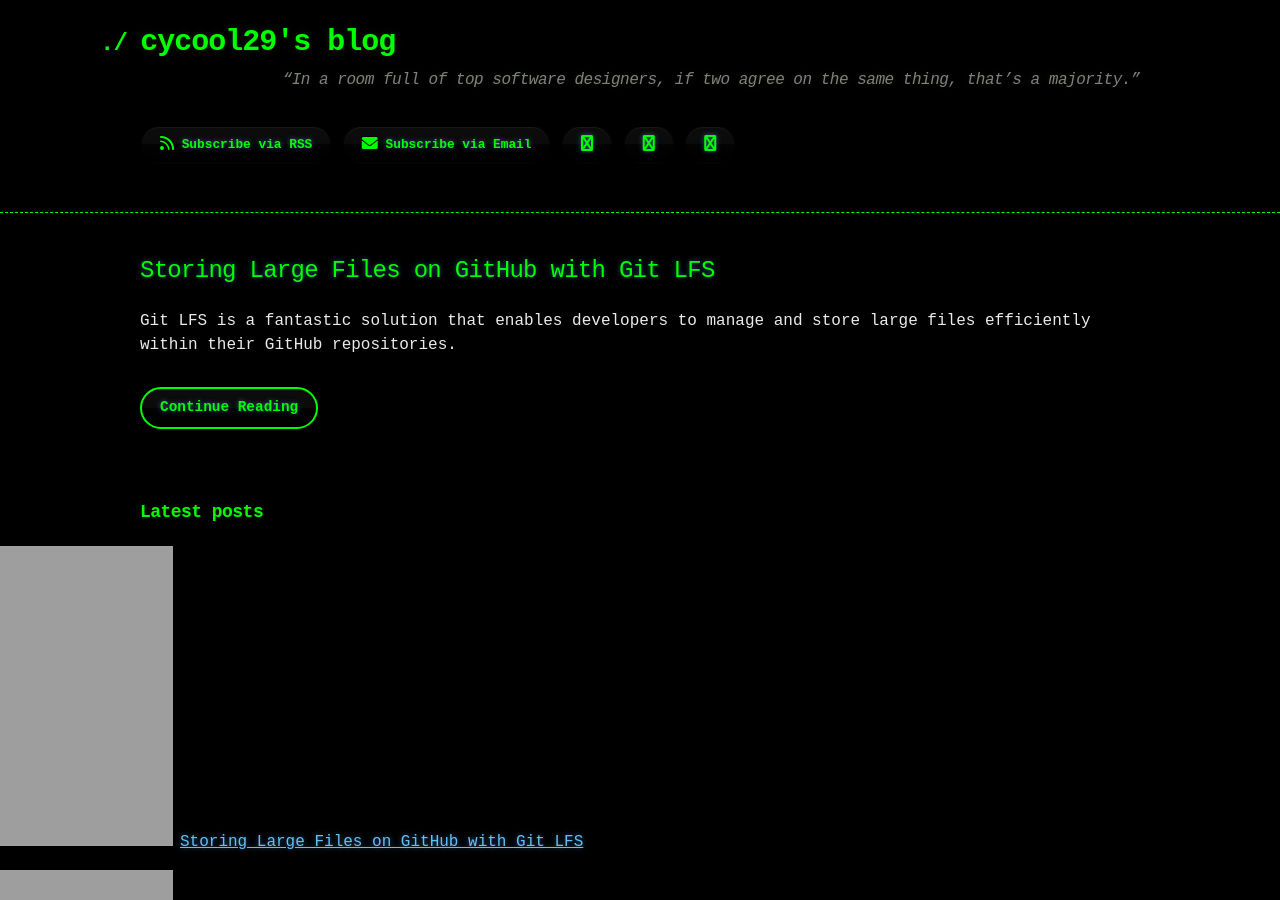
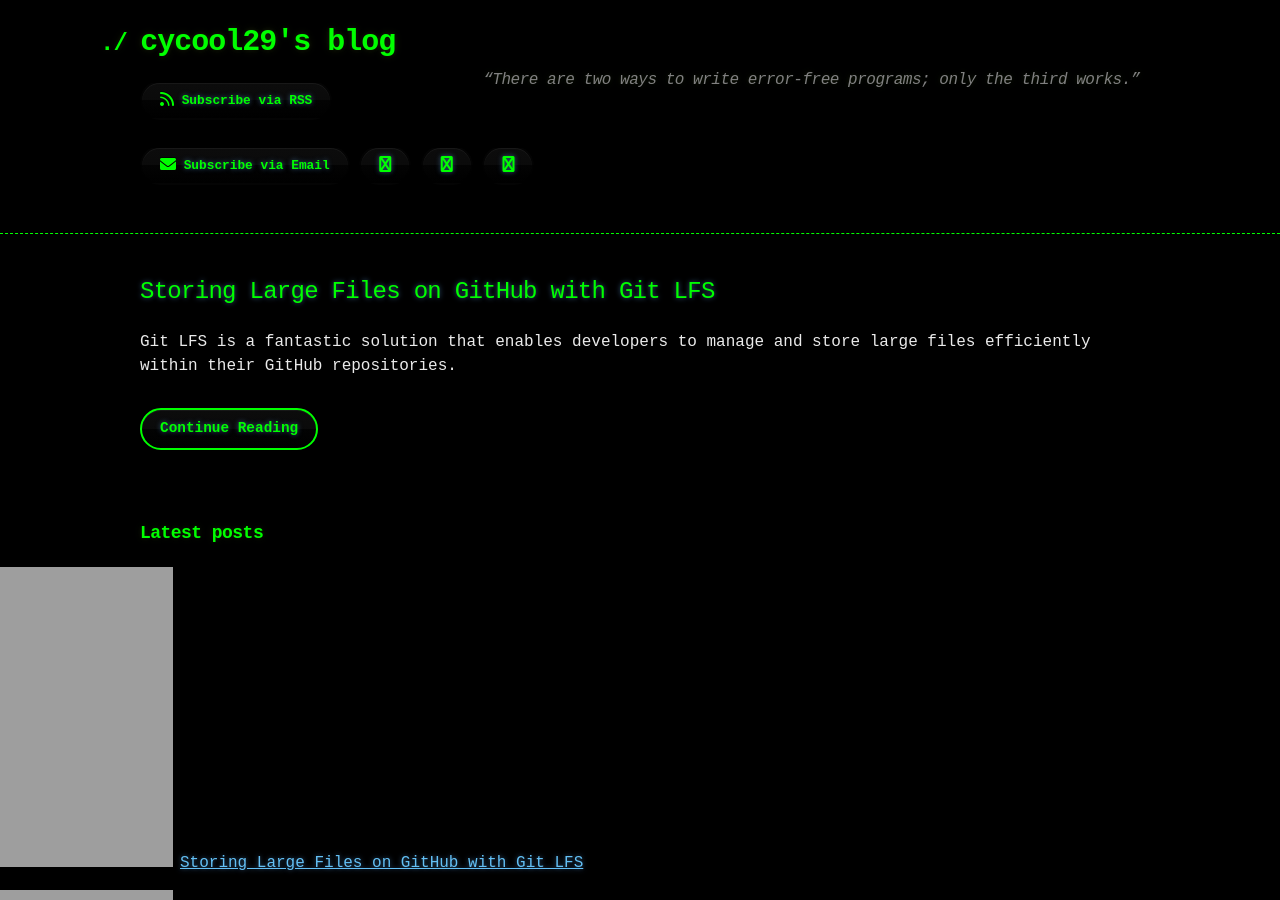
Before and after one commit to cycool29/cycool29.github.io, a Jekyll site: the page built from index.md, in a window 1280 px wide and 900 px high. Built offline with Jekyll 4.4.1, drawn with Linux system fonts in a browser that asks for light colours; a style sheet for code colours, icons or effects is not loaded.

Commit message:
Update quotes

```diff
--- a/_config.yml
+++ b/_config.yml
@@ -1,5 +1,5 @@
 title: cycool29's blog
-description: "“In a room full of top software designers, if two agree on the same thing, that’s a majority.” "
+description: "“There are two ways to write error-free programs; only the third works.” "
 bio: A high school student. Intermediate in Python, Git, Bash. Learning JavaScript. He/Him. "
 author: cycool29
 url: https://cycool29.github.io
```
